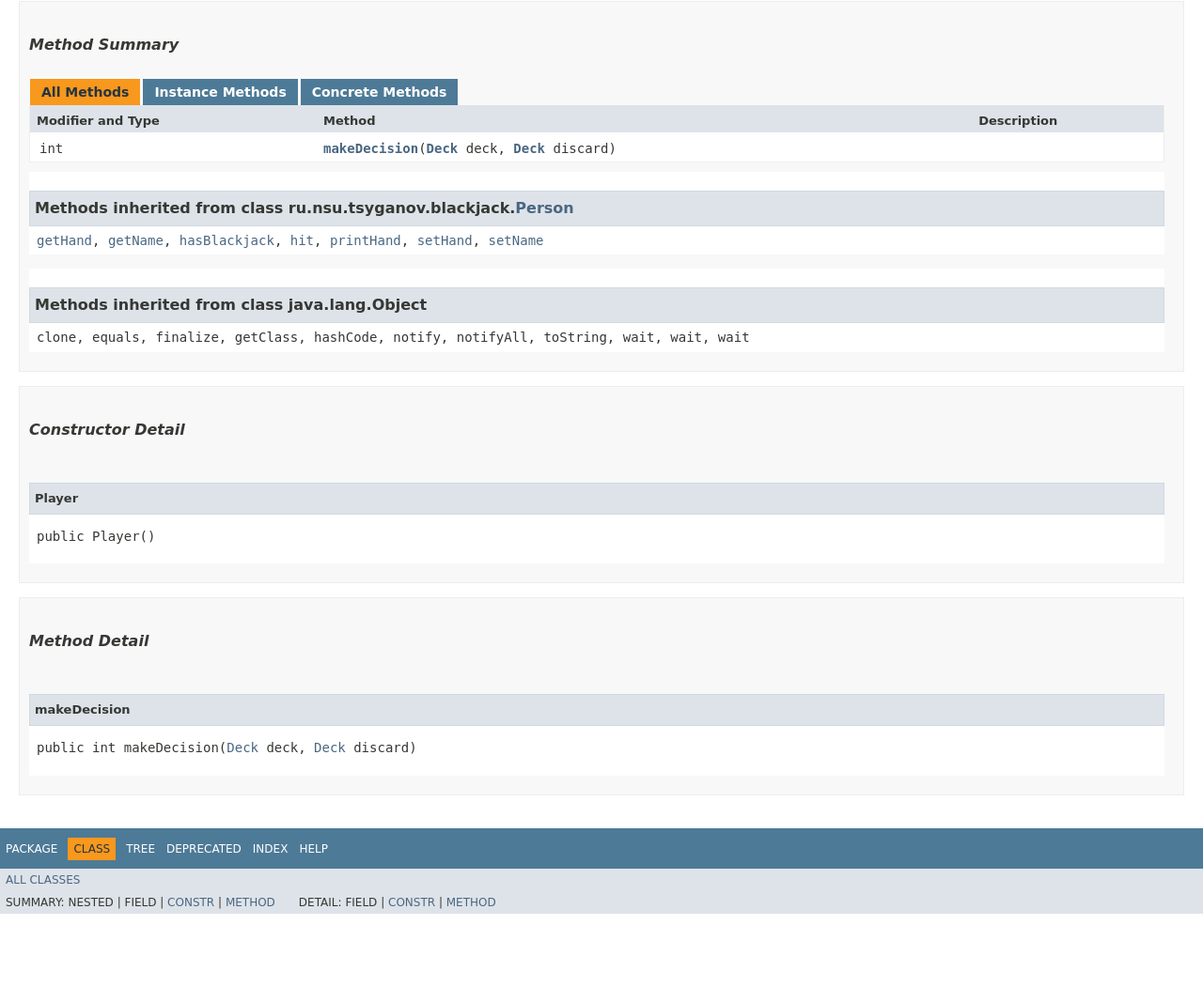
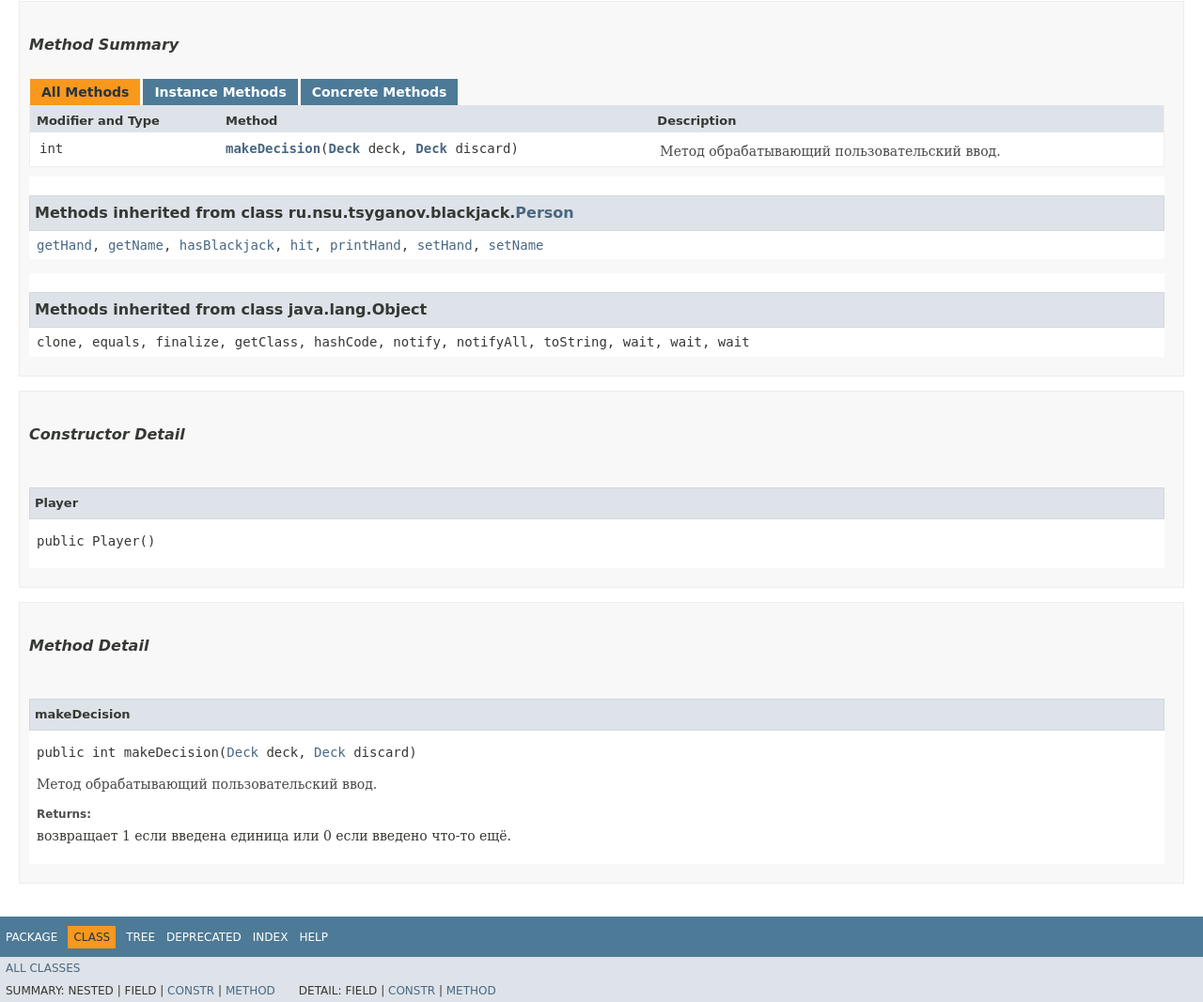
Before and after one commit to SanTsigan/OOP, a plain HTML site: page Task_1_1_2/ru/nsu/tsyganov/blackjack/Player.html in a window 1280 px wide. Shown: the part 533-1600 px from the top of the page at 94% size. Before the commit the page ends 1506 px from the top, so only its background shows below. Drawn offline with Linux system fonts and the light colour scheme; no server answers; a script that the page names is missing; a web font is replaced by a local one.

Commit message:
Deploying to gh-pages from @ SanTsigan/OOP@6f1a496e27fdba240eb7dbc51dc754825c406e55 🚀

```diff
--- a/Task_1_1_2/ru/nsu/tsyganov/blackjack/Player.html
+++ b/Task_1_1_2/ru/nsu/tsyganov/blackjack/Player.html
@@ -183,7 +183,9 @@ extends <a href="Person.html" title="class in ru.nsu.tsyganov.blackjack">Person<
 <td class="colFirst"><code>int</code></td>
 <th class="colSecond" scope="row"><code><span class="memberNameLink"><a href="#makeDecision(ru.nsu.tsyganov.blackjack.Deck,ru.nsu.tsyganov.blackjack.Deck)">makeDecision</a></span>&#8203;(<a href="Deck.html" title="class in ru.nsu.tsyganov.blackjack">Deck</a>&nbsp;deck,
             <a href="Deck.html" title="class in ru.nsu.tsyganov.blackjack">Deck</a>&nbsp;discard)</code></th>
-<td class="colLast">&nbsp;</td>
+<td class="colLast">
+<div class="block">Метод обрабатывающий пользовательский ввод.</div>
+</td>
 </tr>
 </table>
 <ul class="blockList">
@@ -243,6 +245,11 @@ extends <a href="Person.html" title="class in ru.nsu.tsyganov.blackjack">Person<
 <h4>makeDecision</h4>
 <pre class="methodSignature">public&nbsp;int&nbsp;makeDecision&#8203;(<a href="Deck.html" title="class in ru.nsu.tsyganov.blackjack">Deck</a>&nbsp;deck,
                         <a href="Deck.html" title="class in ru.nsu.tsyganov.blackjack">Deck</a>&nbsp;discard)</pre>
+<div class="block">Метод обрабатывающий пользовательский ввод.</div>
+<dl>
+<dt><span class="returnLabel">Returns:</span></dt>
+<dd>возвращает 1 если введена единица или 0 если введено что-то ещё.</dd>
+</dl>
 </li>
 </ul>
 </li>
```
Also changed, not shown: Task_1_1_2/index-all.html (+3 -1 lines), 3 other files.
